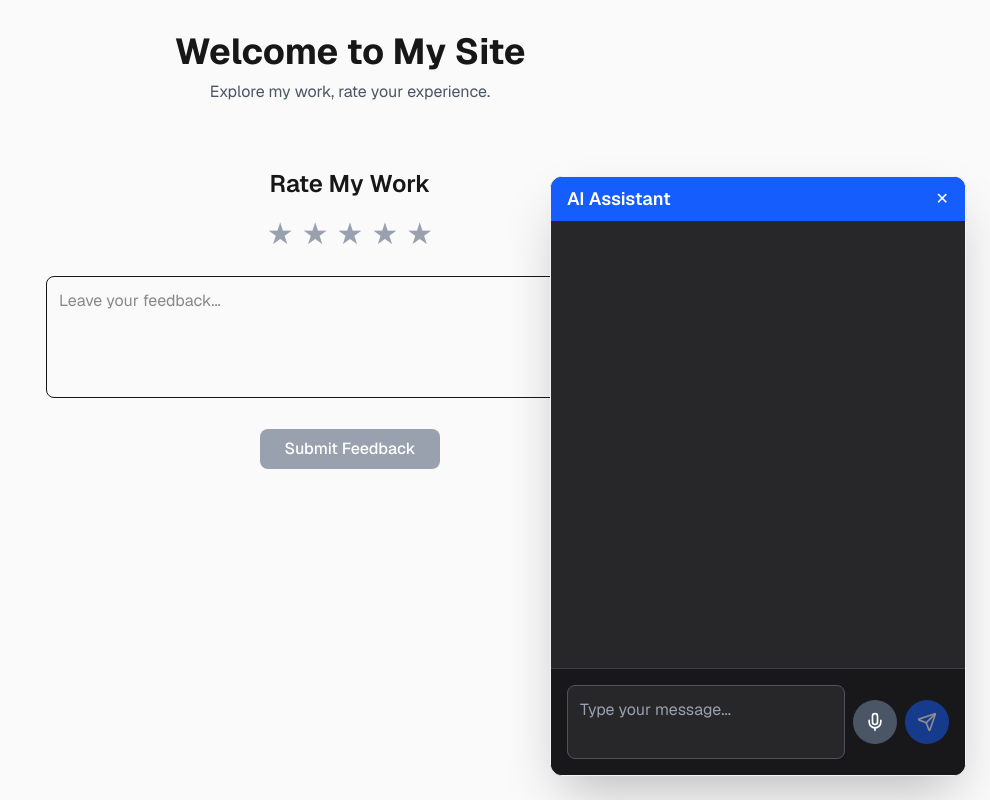
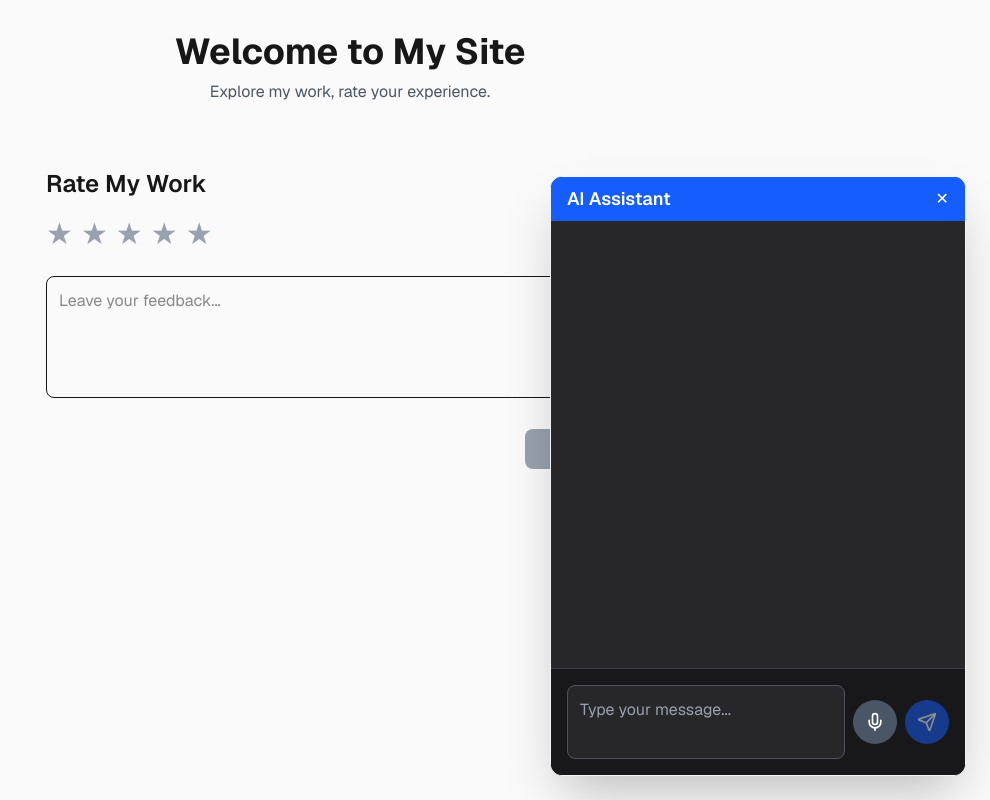
Before and after one commit to kamleshbajpai90/chatbot, a Next.js app: page /chatbot in a window 1280 px wide. Shown: the whole page, without its empty margins (290-1280 px from the left). Built offline with nearby package versions, Linux system fonts and the light colour scheme.

Commit message:
Voice support added

```diff
--- a/src/app/api/chatbot/route.ts
+++ b/src/app/api/chatbot/route.ts
@@ -12,7 +12,7 @@ export async function POST(req: Request) {
 
   const response = await model.invoke([
     new HumanMessage(
-      `${message}\n\nPlease format your response in Markdown (use lists, headings, bold, long html tags etc. but remove markdown related text from the response).`
+      `${message}\n Please format your response in Markdown (use lists, headings, bold, long html tags etc. but remove markdown related text from the response and remove extra new lines coming in the response).`
     ),
   ]);
 
--- a/src/app/api/feedback/route.ts
+++ b/src/app/api/feedback/route.ts
@@ -2,16 +2,19 @@ import { NextResponse } from "next/server";
 import { connectDB } from "@/lib/mongodb";
 import { Feedback } from "@/models/Feedback";
 
-
 export async function POST(req: Request) {
   try {
     const { rating, feedback } = await req.json();
+
+    // Only validate rating
     if (!rating || rating < 1 || rating > 5) {
       return NextResponse.json({ error: "Invalid rating" }, { status: 400 });
     }
 
     await connectDB();
-    const newFeedback = await Feedback.create({ rating, feedback });
+
+    // feedback can be optional, default to empty string if not provided
+    const newFeedback = await Feedback.create({ rating, feedback: feedback ?? "" });
 
     return NextResponse.json({ success: true, feedback: newFeedback });
   } catch (error) {
--- a/src/app/chatbot/page.tsx
+++ b/src/app/chatbot/page.tsx
@@ -1,19 +1,23 @@
 "use client";
 import { useState } from "react";
 import ChatbotWidget from "../components/ChatbotWidget";
+import { Send } from "lucide-react";
 
 export default function Chatbot() {
   const [rating, setRating] = useState(0);
   const [hover, setHover] = useState(0);
   const [feedback, setFeedback] = useState("");
+  const [submitting, setSubmitting] = useState(false);
 
   const handleSubmit = async (e: React.FormEvent) => {
     e.preventDefault();
+    setSubmitting(true);
 
+    try {
       const res = await fetch("/api/feedback", {
         method: "POST",
         headers: { "Content-Type": "application/json" },
-      body: JSON.stringify({ rating, feedback }),
+        body: JSON.stringify({ rating, feedback: feedback?feedback:'' }),
       });
 
       const data = await res.json();
@@ -24,6 +28,11 @@ export default function Chatbot() {
         setFeedback("");
       } else {
         alert("Error saving feedback: " + data.error);
+      }
+    } catch (err) {
+      alert("Something went wrong while submitting feedback.");
+    } finally {
+      setSubmitting(false);
     }
   };
 
@@ -38,10 +47,10 @@ export default function Chatbot() {
 
       {/* Rating Section */}
       <section className="max-w-2xl mx-auto px-4 sm:px-8 py-8">
-        <h2 className="text-2xl font-semibold mb-4 text-center">Rate My Work</h2>
+        <h2 className="text-2xl font-semibold mb-4 text-start">Rate My Work</h2>
         <form onSubmit={handleSubmit} className="space-y-6">
           {/* Star Rating */}
-          <div className="flex justify-center space-x-2">
+          <div className="flex justify-start space-x-2">
             {[1, 2, 3, 4, 5].map((star) => (
               <button
                 type="button"
@@ -69,18 +78,19 @@ export default function Chatbot() {
             rows={4}
           />
 
-          {/* Submit Button */}
-          <div className="flex justify-center">
+          {/* Submit Button with Send Icon */}
+          <div className="flex justify-end">
             <button
               type="submit"
-              disabled={rating === 0 || feedback.trim() === ""}
-              className={`w-full sm:w-auto px-6 py-2 rounded-lg transition-colors font-medium ${
-                rating === 0 || feedback.trim() === ""
+              disabled={rating === 0 || submitting}
+              className={`px-6 py-2 rounded-lg transition-transform transform hover:scale-105 flex items-center justify-center gap-2 font-medium ${
+                rating === 0 || submitting
                   ? "bg-gray-400 text-white cursor-not-allowed"
-                  : "bg-blue-600 text-white hover:bg-blue-700"
+                  : "bg-blue-600 text-white hover:bg-blue-700 cursor-pointer"
               }`}
             >
-              Submit Feedback
+              <Send size={20} />
+              {submitting ? "Submitting..." : "Submit"}
             </button>
           </div>
         </form>
--- a/src/app/components/ChatbotWidget.tsx
+++ b/src/app/components/ChatbotWidget.tsx
@@ -79,9 +79,6 @@ export default function ChatbotWidget({
       const data = await res.json();
       const botMessage = { role: "assistant", content: data.reply };
       setMessages((prev) => [...prev, botMessage]);
-
-      // Speak the assistant's reply
-      speakText(data.reply);
     } catch {
       setMessages((prev) => [
         ...prev,
--- a/src/models/Feedback.ts
+++ b/src/models/Feedback.ts
@@ -2,7 +2,7 @@ import mongoose, { Schema, model, models } from "mongoose";
 
 const FeedbackSchema = new Schema({
   rating: { type: Number, required: true, min: 1, max: 5 },
-  feedback: { type: String, required: true },
+  feedback: { type: String, required: false },
   createdAt: { type: Date, default: Date.now },
 });
 
```
Lines whose indentation alone changed are shown as unchanged.
